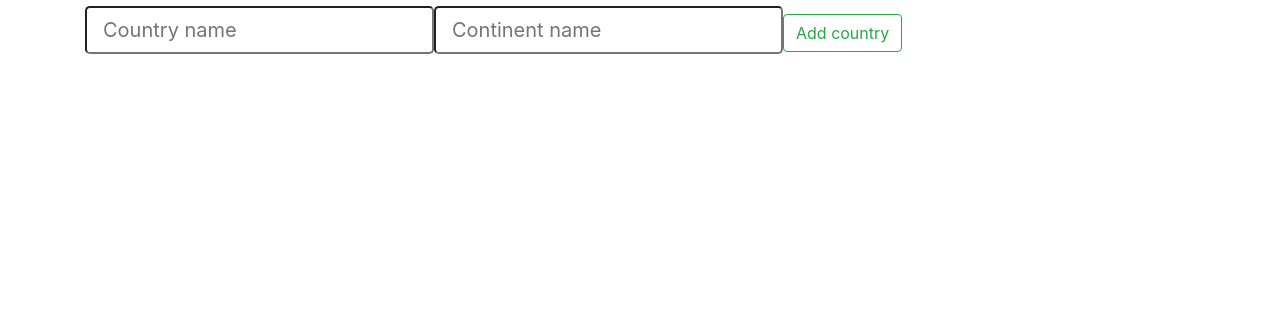
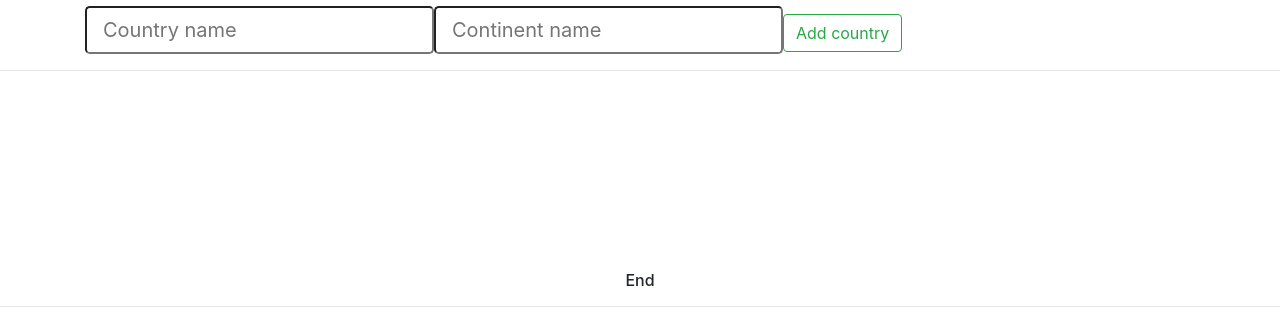
Before and after one commit to DennisNowicki/SyntraAngular, an Angular app: page / in a window 1280 px wide. Shown: the part 719-1039 px from the top of the page. Before the commit the page ends 800 px from the top, so only its background shows below. Built offline with nearby package versions, Linux system fonts and the light colour scheme.

Commit message:
Added attribute binding

```diff
--- a/src/app/app.component.html
+++ b/src/app/app.component.html
@@ -26,3 +26,11 @@
   <input type="text" class="form-control-lg" placeholder="Continent name" #continentCountry>
   <button class="btn btn-outline-success" (click)='addCountry(nameCountry.value, continentCountry.value)'>Add country</button>
 </div>
+
+<hr>
+
+<div class="container text-center">
+  <h6 style="margin-top: 200px">End</h6>
+</div>
+
+<hr>
```
